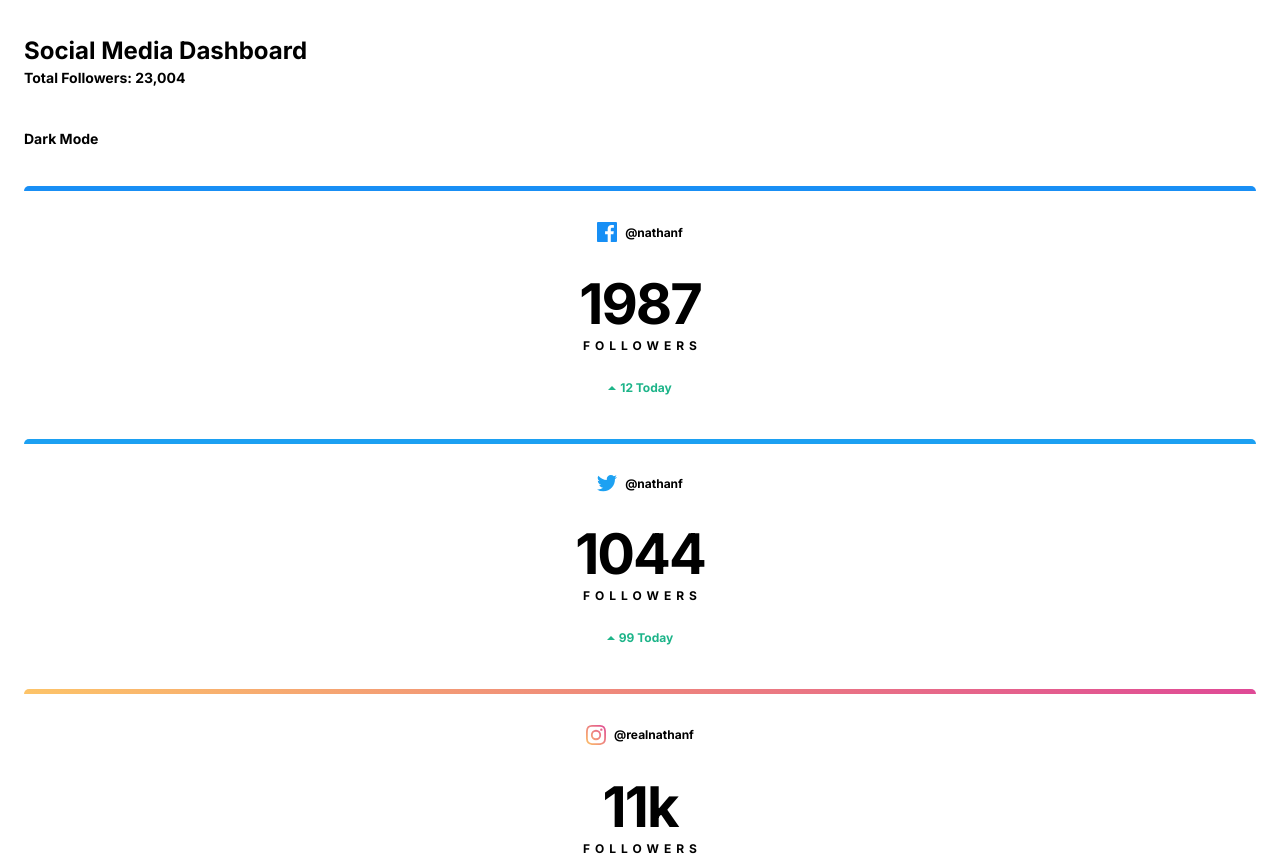
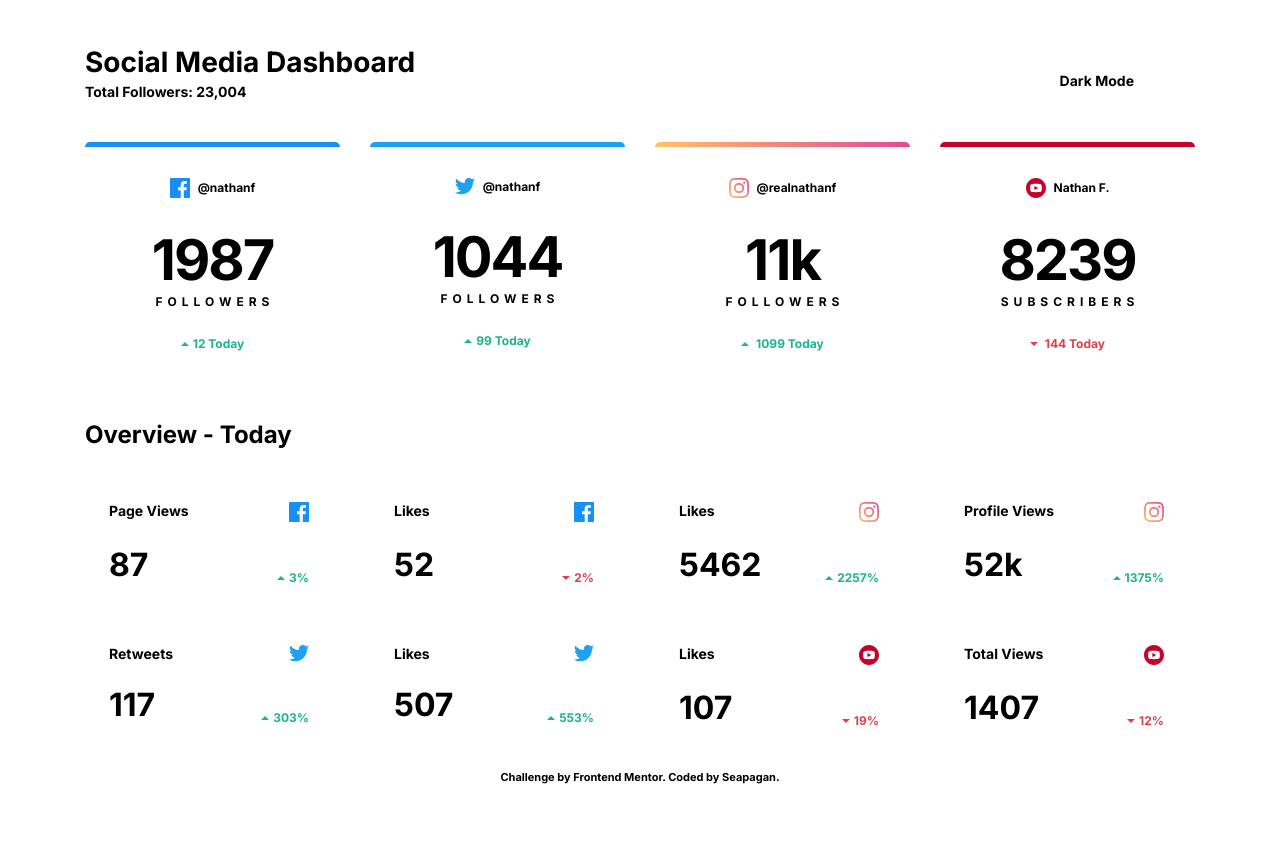
Before and after one commit to seapagan-fem/social-media-dashboard, a plain HTML site: page index.html in a window 1280 px wide. Shown: the top 859 px of the page. After the commit the page ends 800 px from the top, so only its background shows below. Drawn offline with Linux system fonts and the light colour scheme; a script that the page names is missing.

Commit message:
style large desktop layout

```diff
--- a/styles/styles.css
+++ b/styles/styles.css
@@ -48,16 +48,13 @@
 
 /* -------------------------- body and main styles -------------------------- */
 body {
+  max-width: 400px;
+  margin: 0 auto;
   font-size: 1.4rem;
   background-color: var(--color-bg);
   color: var(--color-text-primary);
   padding: 36px 24px 45px 24px;
   transition: color 0.5s ease-in-out, background-color 0.5s ease-in-out;
-}
-
-main {
-  display: flex;
-  flex-direction: column;
 }
 
 /* ----------------- style the header (also contains toggle) ---------------- */
@@ -152,6 +149,7 @@ section#small-cards .heading-overview {
   background-color: var(--color-card-bg);
   border-radius: 5px;
   transition: color 0.5s ease-in-out, background-color 0.5s ease-in-out;
+  max-width: 400px;
 }
 
 .card.big {
@@ -173,7 +171,7 @@ section#small-cards .heading-overview {
 }
 
 .card.small {
-  padding: 26px 31px 24px 24px;
+  padding: 26px 31px 19px 24px;
 }
 
 .card .username {
@@ -269,7 +267,6 @@ section#small-cards .heading-overview {
 
 .metrics .percent {
   font-size: 1.2rem;
-  /* align-self: flex-end; */
 }
 
 /* -------------------------- style the attribution ------------------------- */
@@ -282,3 +279,57 @@ section#small-cards .heading-overview {
   color: var(--color-text-secondary);
   text-decoration: none;
 }
+
+/* -------------------------------------------------------------------------- */
+/*                                media queries                               */
+/* -------------------------------------------------------------------------- */
+@media screen and (min-width: 1200px) {
+  body {
+    position: relative;
+    display: flex;
+    flex-direction: column;
+    justify-content: center;
+    align-items: center;
+    min-height: 100vh;
+  }
+
+  header {
+    flex-direction: row;
+    margin-bottom: 46px;
+  }
+
+  .header-text {
+    border-bottom: none;
+  }
+
+  .follower-total {
+    margin-bottom: 0;
+  }
+
+  .heading-main {
+    font-size: 2.8rem;
+  }
+
+  .toggle {
+    margin-left: 13px;
+  }
+
+  section {
+    grid-template-columns: repeat(4, 255px);
+    grid-gap: 30px;
+  }
+
+  .heading-overview {
+    grid-column: span 4;
+    font-size: 2.4rem;
+  }
+
+  .card {
+    max-width: 255px;
+  }
+
+  footer {
+    position: absolute;
+    bottom: 16px;
+  }
+}
```
